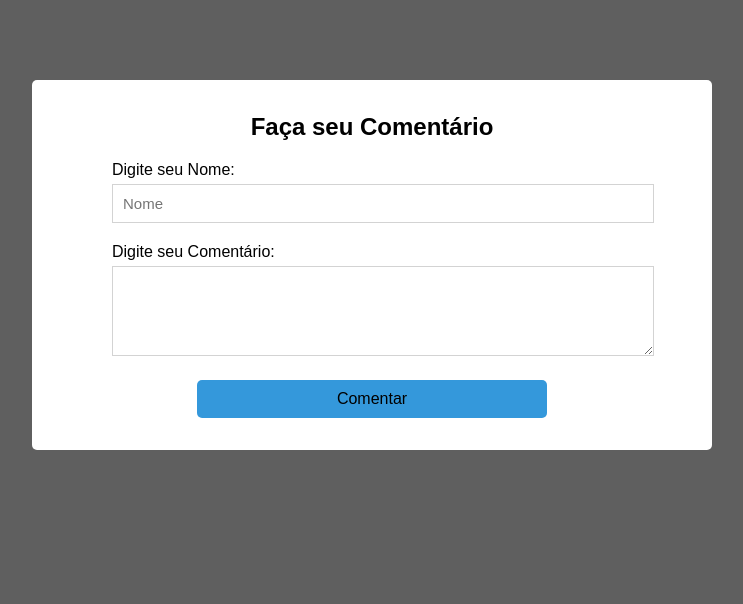
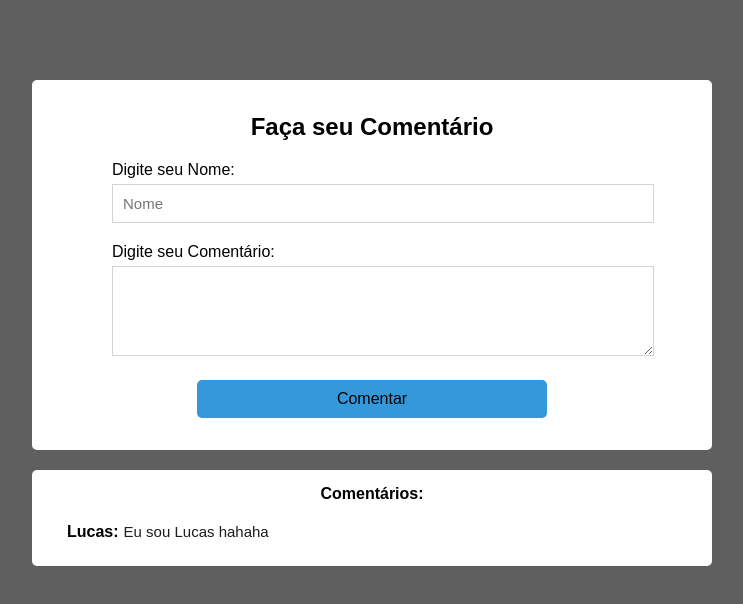
Before and after one commit to LuisBraga31/projetoComentarios.github.io, a plain HTML site: page index.html in a window 1280 px wide. Shown: the whole page, without its empty margins (268-1011 px from the left). Drawn offline with Linux system fonts and the light colour scheme.

Commit message:
Criando espaço para os comentários

```diff
--- a/css/style.css
+++ b/css/style.css
@@ -6,10 +6,12 @@
 
 body {
     background-color: rgb(95, 95, 95);
-    height: 100vh;
     display: flex;
-    justify-content: center;
+    justify-content: top;
+    flex-direction: column;
+    align-items: center;
     padding-top: 10vh;
+    gap: 20px;
 }
 
 .form-comentario {
@@ -77,3 +79,44 @@ body {
     font-weight: bold;
     transform: scale(1.1);
 }
+
+.space-coments {
+
+    display: flex;
+    flex-direction: column;
+    align-items: center;
+    justify-content: top;
+    gap: 20px;
+    width: 650px;
+    border-radius: 5px;
+    background-color: white;
+    padding: 15px 15px 25px 15px;
+}
+
+.space-coments > p {
+    font-size: 16px;
+    font-weight: bold;
+}
+
+.comentarios {
+    width: 100%;
+    display: flex;
+    flex-direction: column;
+    gap: 25px;
+}
+
+.coment {
+    padding-left: 20px;
+    display: flex;
+    gap: 5px;
+}
+
+.coment .userName {
+    font-weight: bold;
+}
+
+.coment .userText {
+    font-size: 15px;
+    color: rgb(28, 28, 33);
+    text-align: justify;
+}
--- a/index.html
+++ b/index.html
@@ -42,6 +42,17 @@
 
         <div class="space-coments">
 
+            <p> Comentários: </p>
+
+            <div class="comentarios">
+
+                <div class="coment">
+                    <p class="userName"> Lucas: </p>
+                    <p class="userText"> Eu sou Lucas hahaha</p>
+                </div>
+
+
+            </div>
         </div>
 </body>
 </html>
```
